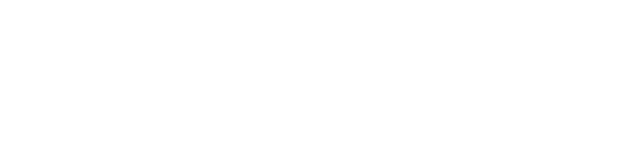
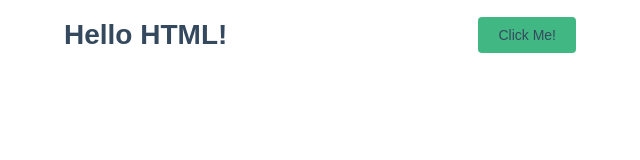
Before and after one commit to HashanCP/vue-todo, a plain HTML site: page index.html in a window 1280 px wide. Shown: the whole page, without its empty margins (320-960 px from the left). Drawn offline with nearby package versions, Linux system fonts and the light colour scheme.

Commit message:
setup basic vue boilerplate

```diff
--- a/index.html
+++ b/index.html
@@ -1,15 +1,20 @@
 <!DOCTYPE html>
 <html lang="en">
-<head>
-    <meta charset="UTF-8">
-    <meta name="viewport" content="width=device-width, initial-scale=1.0">
-    <meta http-equiv="X-UA-Compatible" content="ie=edge">
+  <head>
+    <meta charset="UTF-8" />
+    <meta name="viewport" content="width=device-width, initial-scale=1.0" />
+    <meta http-equiv="X-UA-Compatible" content="ie=edge" />
     <title>NDB Todo App</title>
-    <link rel="stylesheet" href="styles.css">
-</head>
-<body>
-    <div id="app"></div>
-    <script src="https://cdnjs.cloudflare.com/ajax/libs/vue/2.6.8/vue.min.js"></script>
+    <link rel="stylesheet" href="styles.css" />
+  </head>
+  <body>
+    <div id="app">
+      <div class="message">
+        <h1 :title="message">{{ message }}</h1>
+        <button @click="changeTitle">Click Me!</button>
+      </div>
+    </div>
+    <script src="https://cdn.jsdelivr.net/npm/vue"></script>
     <script src="script.js"></script>
-</body>
+  </body>
 </html>
--- a/script.js
+++ b/script.js
@@ -1 +1,13 @@
-console.log('Hello World!');
+new Vue({
+  el: "#app",
+
+  data: {
+    message: "Hello HTML!"
+  },
+
+  methods: {
+    changeTitle() {
+      this.message = "Greetings from Vue.js"
+    }
+  }
+});
--- a/styles.css
+++ b/styles.css
@@ -2,10 +2,46 @@ html {
   font-size: 10px;
 }
 
-body {
+body, div, button {
   font-family: Arial, Helvetica, sans-serif;
   font-size: 1.4rem;
   box-sizing: border-box;
+  color: #35495e;
   margin: 0;
   padding: 0;
 }
+
+#app {
+  width: 40%;
+  margin: 0 auto;
+}
+
+.message {
+  display: flex;
+  justify-content: space-between;
+  align-items: center;
+}
+
+.message h1 {
+  text-align: center;
+}
+
+.mesage button {
+  border: none;
+  background-color: #41b883;
+  padding: 1rem 2rem;
+  border-radius: .4rem;
+}
+
+.message button {
+  display: block;
+  appearance: none;
+  border: none;
+  background-color: #41b883;
+  padding: 1rem 2rem;
+  border-radius: .4rem;
+}
+
+.message button:hover {
+  background-color: #3aa776;
+}
```
Also changed, not shown: 1 other file. Lines whose indentation alone changed are shown as unchanged.
